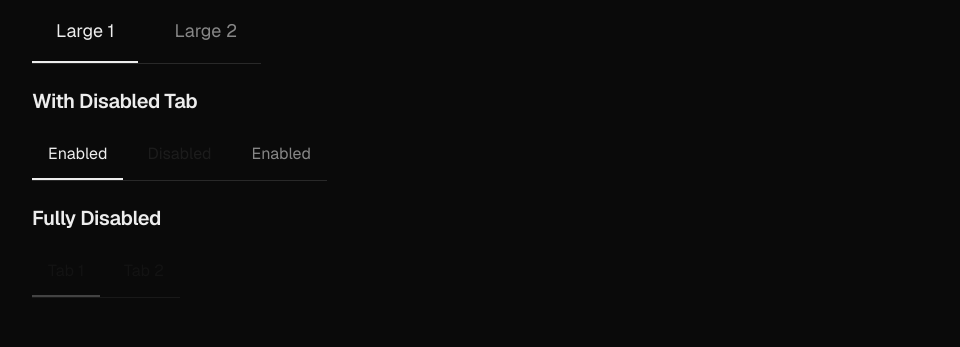
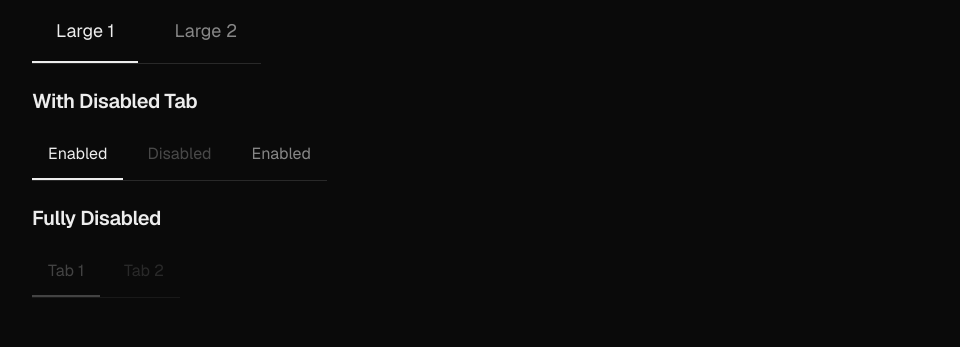
Before and after one commit to opencode-startup/OpenCode, a Next.js app: page / in a window 1280 px wide. Shown: the part 4140-4487 px from the top of the page, without its empty margins (32-992 px from the left). Built offline with nearby package versions, Linux system fonts and the light colour scheme.

Commit message:
OC-50 - Remove unnecessary `text-gray-400` class from disabled Tabs variant to simplify styles.

```diff
--- a/src/components/Tabs/variants.ts
+++ b/src/components/Tabs/variants.ts
@@ -47,7 +47,7 @@ export const tabOptionVariants = tv({
       false: 'text-gray-600 hover:text-gray-900',
     },
     disabled: {
-      true: 'cursor-not-allowed text-gray-400 opacity-50',
+      true: 'cursor-not-allowed opacity-50',
       false: 'cursor-pointer',
     },
     shouldAnimate: {
```
